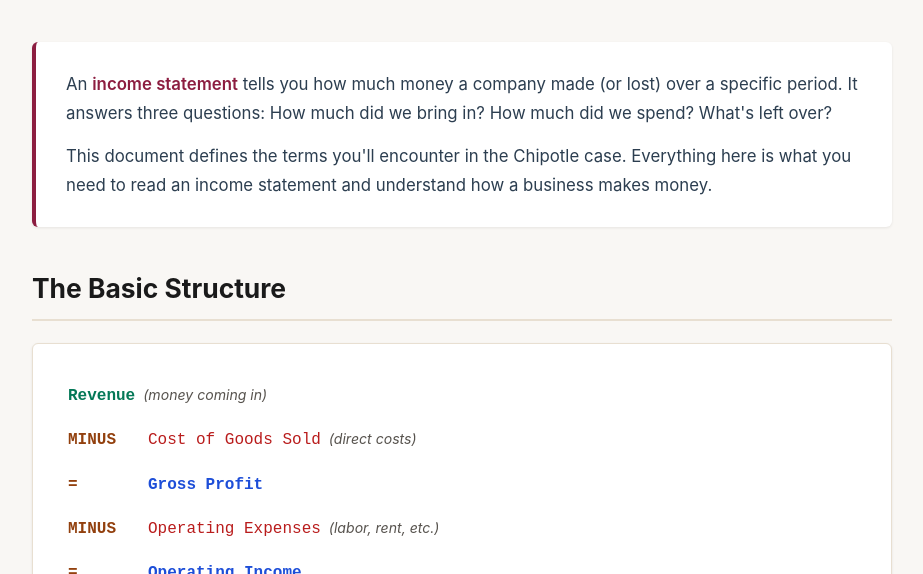
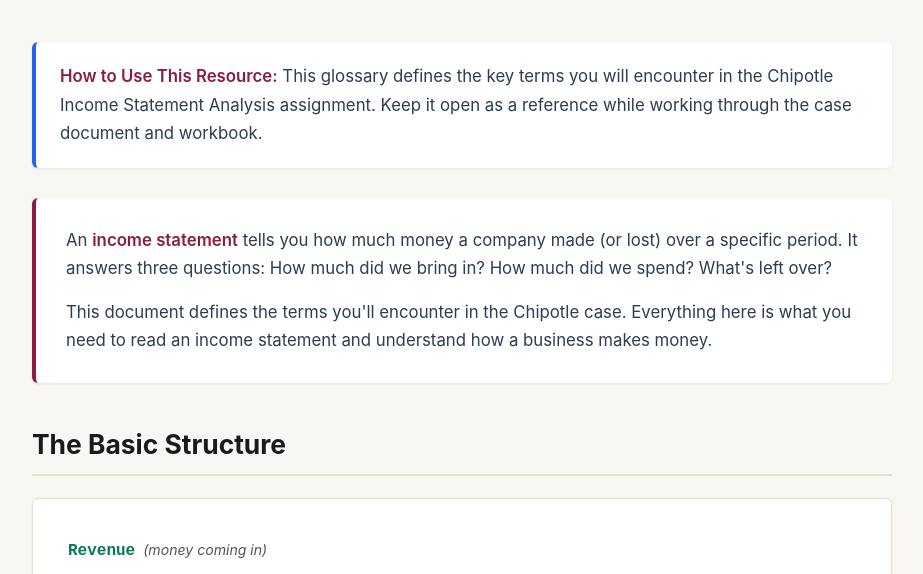
Before and after one commit to swachtel-dev/finan-i-income-glossary, a plain HTML site: page index.html in a window 1280 px wide. Shown: the part 186-760 px from the top of the page, without its empty margins (178-1101 px from the left). Drawn offline with Linux system fonts and the light colour scheme.

Commit message:
Add 'How to Use This Resource' intro

```diff
--- a/index.html
+++ b/index.html
@@ -371,6 +371,10 @@
     </header>
 
     <main id="main-content">
+    <div class="intro" style="background:#ffffff;padding:20px 24px;border-radius:6px;margin-bottom:30px;border-left:4px solid #2563eb;">
+        <p><strong>How to Use This Resource:</strong> This glossary defines the key terms you will encounter in the Chipotle Income Statement Analysis assignment. Keep it open as a reference while working through the case document and workbook.</p>
+    </div>
+
         <div class="intro" role="region" aria-label="Introduction">
             <p>An <strong>income statement</strong> tells you how much money a company made (or lost) over a specific period. It answers three questions: How much did we bring in? How much did we spend? What's left over?</p>
             <p>This document defines the terms you'll encounter in the Chipotle case. Everything here is what you need to read an income statement and understand how a business makes money.</p>
```
